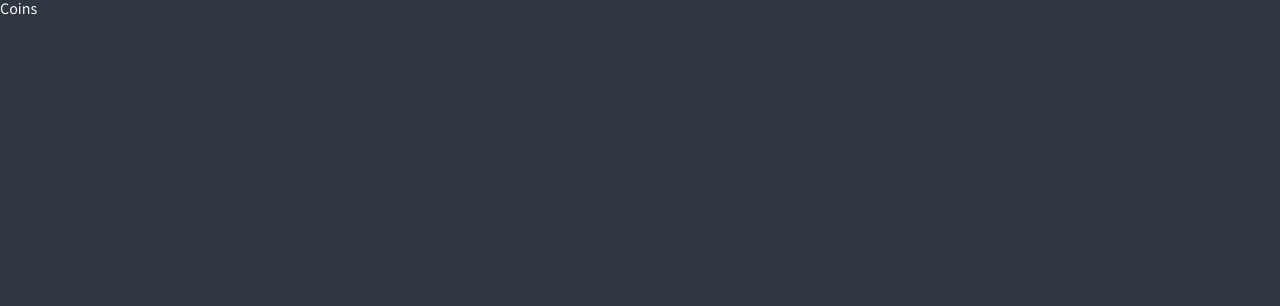
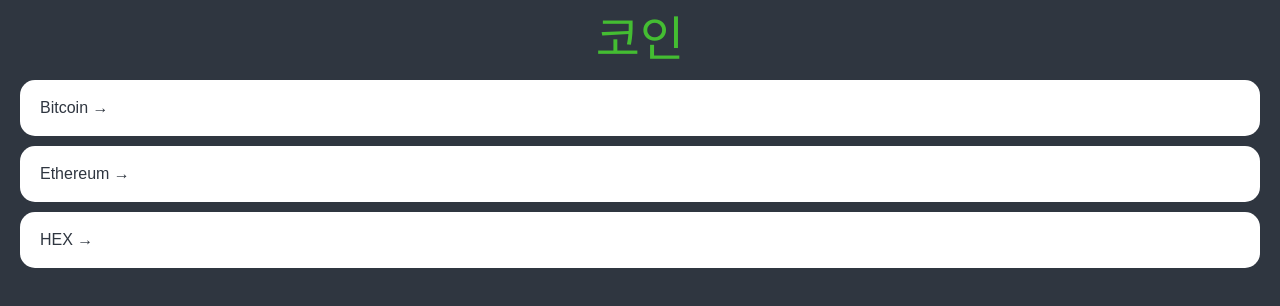
Before and after one commit to Kyedonghwan/TodoList, a React (Create React App) app: page / in a window 1280 px wide. Shown: the top 306 px of the page. Built offline with nearby package versions, Linux system fonts and the light colour scheme.

Commit message:
building css

```diff
--- a/src/App.tsx
+++ b/src/App.tsx
@@ -62,6 +62,7 @@
   }
   a {
     text-decoration: none;
+    color: inherit;
   }
 `;
 
--- a/src/routes/Coins.tsx
+++ b/src/routes/Coins.tsx
@@ -1,11 +1,86 @@
 import styled from "styled-components";
+import { Link } from "react-router-dom";
+
+const Container = styled.div`
+    padding: 0px 20px;
+`;
+
+const Header = styled.header`
+    height: 10vh;
+    display: flex;
+    justify-content: center;
+    align-items: center;
+`;
+
+const CoinsList = styled.ul``;
+
+const Coin = styled.li`
+    background-color: white;
+    color: ${props => props.theme.bgColor};
+    margin-bottom: 10px;
+    padding: 20px;
+    border-radius: 15px;
+    a {
+        transition: color .2s ease-in;
+        display: block;
+    }
+    &:hover {
+        a {
+            color:${(props) => props.theme.accentColor}
+        }
+    }
+`;
 
 const Title = styled.h1`
+    font-size: 48px;
     color:${props => props.theme.accentColor};
 `;
 
+const coins = [
+    {
+    id: "btc-bitcoin",
+    name: "Bitcoin",
+    symbol: "BTC",
+    rank: 1,
+    is_new: false,
+    is_active: true,
+    type: "coin",
+    },
+    {
+    id: "eth-ethereum",
+    name: "Ethereum",
+    symbol: "ETH",
+    rank: 2,
+    is_new: false,
+    is_active: true,
+    type: "coin",
+    },
+    {
+    id: "hex-hex",
+    name: "HEX",
+    symbol: "HEX",
+    rank: 3,
+    is_new: false,
+    is_active: true,
+    type: "token",
+    }
+];
+
 function Coins() {
-    return <h1>Coins</h1>
+    return (
+        <Container>
+            <Header>
+                <Title>코인</Title>
+            </Header>
+            <CoinsList>
+                {coins.map((coin)=> (
+                    <Coin key={coin.id}>
+                        <Link to={`/${coin.id}`}>{coin.name} &rarr;</Link>
+                    </Coin>
+                ))}
+            </CoinsList>
+        </Container>
+    )
 }
 
 export default Coins;
```
